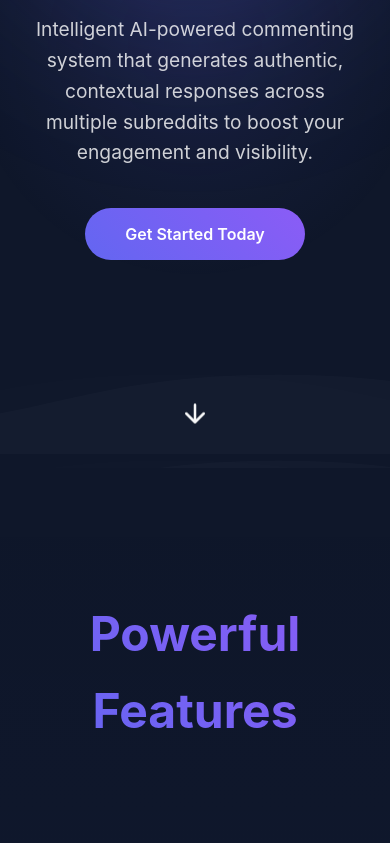
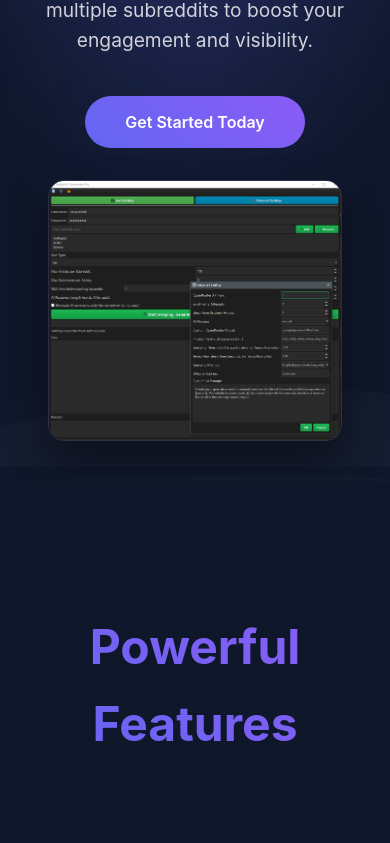
Before and after one commit to markmircea/reddit-AI-auto-advertising-commenting-bot, a plain HTML site: page index.html in a window 390 px wide. Shown: the part 376-1219 px from the top of the page. Drawn offline with nearby package versions, Linux system fonts and the light colour scheme.

Commit message:
SITE MOD

```diff
--- a/index.html
+++ b/index.html
@@ -25,7 +25,7 @@
                 <a href="#pricing" class="nav-link">Pricing</a>
                 <a href="#faq" class="nav-link">FAQ</a>
             </div>
-            <button class="cta-button">Download Now</button>
+            <button class="cta-button">Download Now -- Free BETA</button>
         </div>
     </nav>
 
@@ -34,6 +34,9 @@
             <h1>Elevate Your Reddit Presence</h1>
             <p>Intelligent AI-powered commenting system that generates authentic, contextual responses across multiple subreddits to boost your engagement and visibility.</p>
             <button class="cta-button">Get Started Today</button>
+        </div>
+        <div class="hero-screenshot">
+            <img src="redditaibot.jfif" alt="Reddit AI Commenter Pro Screenshot" class="hero-img">
         </div>
         <div class="scroll-indicator">
             <svg width="30" height="30" viewBox="0 0 24 24" fill="none" stroke="currentColor" stroke-width="2" stroke-linecap="round" stroke-linejoin="round">
@@ -119,6 +122,9 @@
 
     <section id="demo" class="features">
         <h2 class="section-title">See It In Action</h2>
+        <div class="app-screenshot">
+            <img src="redditaibot.jfif" alt="Reddit AI Commenter Pro Screenshot" class="screenshot-img">
+        </div>
         <div class="demo-container">
             <div class="demo-header">
                 <div class="demo-dot red"></div>
--- a/script.js
+++ b/script.js
@@ -7,6 +7,15 @@ window.addEventListener('DOMContentLoaded', () => {
         opacity: 1,
         y: 0,
         duration: 1.5,
+        ease: 'power3.out'
+    });
+
+    // Hero screenshot animation
+    gsap.to('.hero-screenshot', {
+        opacity: 1,
+        y: 0,
+        duration: 1.5,
+        delay: 0.5,
         ease: 'power3.out'
     });
 
@@ -116,6 +125,20 @@ window.addEventListener('DOMContentLoaded', () => {
     gsap.to('.cta-content', {
         scrollTrigger: {
             trigger: '.cta-content',
+            start: 'top bottom-=100',
+            end: 'top center',
+            toggleActions: 'play none none reverse'
+        },
+        opacity: 1,
+        y: 0,
+        duration: 1,
+        ease: 'power3.out'
+    });
+
+    // App screenshot animation
+    gsap.to('.app-screenshot', {
+        scrollTrigger: {
+            trigger: '.app-screenshot',
             start: 'top bottom-=100',
             end: 'top center',
             toggleActions: 'play none none reverse'
--- a/styles.css
+++ b/styles.css
@@ -111,24 +111,26 @@ body {
 .hero {
     min-height: 100vh;
     display: flex;
+    flex-direction: row;
     align-items: center;
-    justify-content: center;
-    padding: 2rem;
+    justify-content: space-between;
+    padding: 8rem 2rem 2rem;
     position: relative;
     overflow: hidden;
     background: radial-gradient(circle at 50% 50%, rgba(99, 102, 241, 0.1) 0%, transparent 50%);
 }
 
 .hero-content {
-    max-width: 900px;
+    max-width: 50%;
     z-index: 1;
-    text-align: center;
+    text-align: left;
     opacity: 0;
     transform: translateY(30px);
+    padding-right: 2rem;
 }
 
 .hero h1 {
-    font-size: 5rem;
+    font-size: 4rem;
     line-height: 1.1;
     margin-bottom: 1.5rem;
     background: linear-gradient(45deg, var(--primary), var(--secondary), var(--accent));
@@ -139,12 +141,51 @@ body {
 }
 
 .hero p {
-    font-size: 1.5rem;
+    font-size: 1.2rem;
     margin-bottom: 2.5rem;
     color: rgba(255, 255, 255, 0.8);
-    max-width: 700px;
-    margin-left: auto;
-    margin-right: auto;
+}
+
+.hero-screenshot {
+    max-width: 45%;
+    z-index: 1;
+    opacity: 0;
+    transform: translateY(30px);
+}
+
+.hero-img {
+    max-width: 100%;
+    border-radius: 16px;
+    box-shadow: 0 20px 40px rgba(0, 0, 0, 0.4);
+    border: 1px solid rgba(255, 255, 255, 0.1);
+    transition: transform 0.3s ease, box-shadow 0.3s ease;
+}
+
+.hero-img:hover {
+    transform: scale(1.02);
+    box-shadow: 0 25px 50px rgba(99, 102, 241, 0.4);
+}
+
+@media (max-width: 992px) {
+    .hero {
+        flex-direction: column;
+        padding-top: 6rem;
+    }
+
+    .hero-content {
+        max-width: 100%;
+        text-align: center;
+        padding-right: 0;
+        margin-bottom: 2rem;
+    }
+
+    .hero-screenshot {
+        max-width: 90%;
+    }
+
+    .hero h1 {
+        font-size: 3rem;
+    }
 }
 
 .features {
@@ -727,6 +768,27 @@ body {
     }
 }
 
+.app-screenshot {
+    max-width: 1000px;
+    margin: 0 auto 2rem;
+    text-align: center;
+    opacity: 0;
+    transform: translateY(30px);
+}
+
+.screenshot-img {
+    max-width: 100%;
+    border-radius: 16px;
+    box-shadow: 0 15px 30px rgba(0, 0, 0, 0.3);
+    border: 1px solid rgba(255, 255, 255, 0.1);
+    transition: transform 0.3s ease, box-shadow 0.3s ease;
+}
+
+.screenshot-img:hover {
+    transform: scale(1.02);
+    box-shadow: 0 20px 40px rgba(99, 102, 241, 0.3);
+}
+
 .demo-container {
     max-width: 1000px;
     margin: 4rem auto;
```
Also changed, not shown: log.txt, redditaibot.jfif (added).
